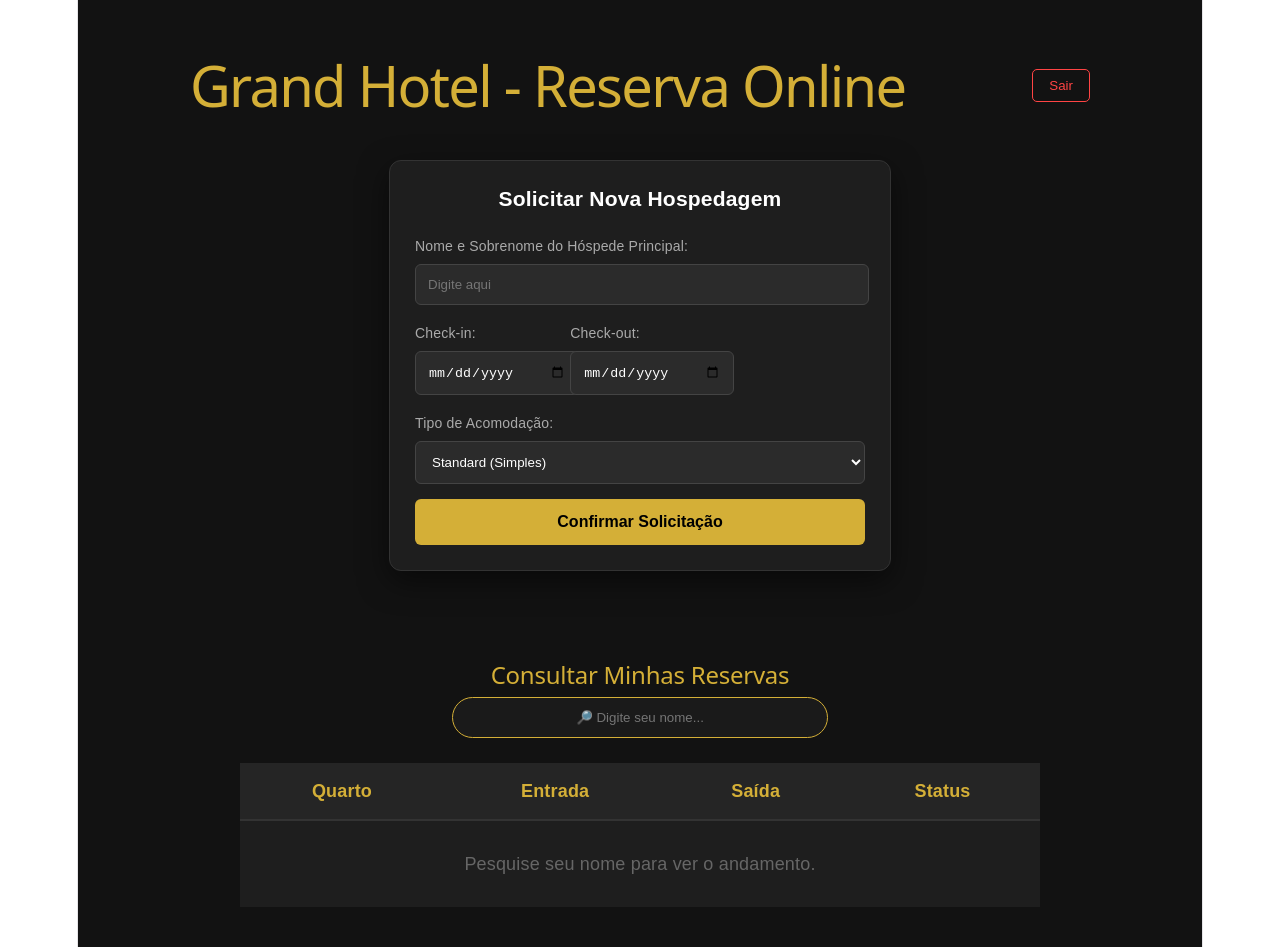
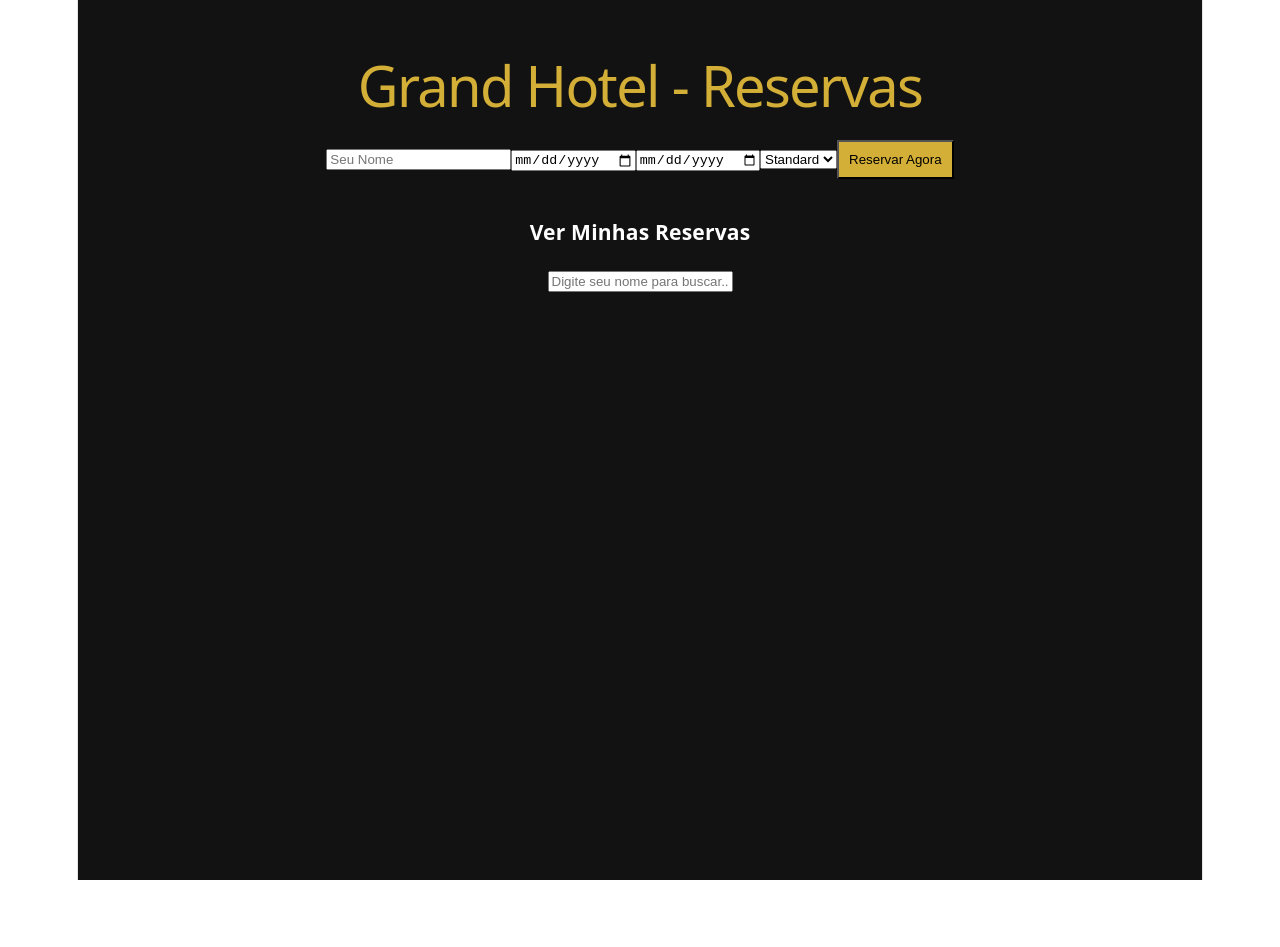
Before and after one commit to aleferraz21/sistema-reserva-hotel, a React app in the folder frontend/: page /home in a window 1280 px wide. After the commit the page ends 880 px from the top, so only its background shows below. Built offline with nearby package versions, Linux system fonts and the light colour scheme; the HTML template or start-up script is replaced by a standard one.

Commit message:
Front-end apontando para o Render oficial

```diff
--- a/frontend/src/Admin.jsx
+++ b/frontend/src/Admin.jsx
@@ -5,44 +5,44 @@ import { useNavigate } from 'react-router-dom';
 function Admin() {
   const [reservas, setReservas] = useState([]);
   const navigate = useNavigate();
+  const API_URL = 'https://backend-grand-hotel.onrender.com/reservas';
 
-  // 1. Função para buscar todas as reservas do hotel
+  // 1. Função para buscar todas as reservas
   const buscarReservas = useCallback(async () => {
     try {
-      const res = await axios.get('http://localhost:3000/reservas');
+      const res = await axios.get(API_URL);
       setReservas(res.data);
     } catch (err) {
       console.error("Erro ao buscar reservas:", err);
     }
   }, []);
 
-  // 2. useEffect ajustado para rodar APENAS UMA VEZ ao carregar a página
-  // Isso remove o erro de "cascading renders" da sua imagem
   useEffect(() => {
     buscarReservas();
-    // eslint-disable-next-line react-hooks/exhaustive-deps
-  }, []);
+  }, [buscarReservas]);
 
-  // 3. Função para Confirmar Reserva
+  // 2. Função para Confirmar/Aprovar
   const atualizarStatus = async (id, novoStatus) => {
     try {
-      await axios.patch(`http://localhost:3000/reservas/${id}`, { status: novoStatus });
-      alert("Reserva confirmada com sucesso!");
-      buscarReservas(); // Recarrega a lista para mostrar o status verde
+      await axios.patch(`${API_URL}/${id}`, { status: novoStatus });
+      alert("✅ Status atualizado com sucesso!");
+      buscarReservas();
     } catch (err) {
       console.error("Erro ao atualizar status:", err);
       alert("Erro ao conectar com o servidor.");
     }
   };
 
-  // 4. Função para Excluir/Cancelar Reserva
+  // 3. Função para Excluir
   const excluirReserva = async (id) => {
     if (window.confirm("Deseja cancelar e excluir esta reserva permanentemente?")) {
       try {
-        await axios.delete(`http://localhost:3000/reservas/${id}`);
+        await axios.delete(`${API_URL}/${id}`);
+        alert("🗑️ Reserva removida!");
         buscarReservas();
       } catch (err) {
         console.error("Erro ao excluir reserva:", err);
+        alert("Erro ao tentar excluir.");
       }
     }
   };
@@ -52,16 +52,15 @@ function Admin() {
     header: { display: 'flex', justifyContent: 'space-between', alignItems: 'center', marginBottom: '30px', borderBottom: '2px solid #d4af37', paddingBottom: '15px' },
     title: { color: '#d4af37', margin: 0 },
     btnSair: { backgroundColor: 'transparent', color: '#ff4444', border: '1px solid #ff4444', padding: '8px 16px', borderRadius: '5px', cursor: 'pointer', fontWeight: 'bold' },
-    table: { width: '100%', borderCollapse: 'collapse', backgroundColor: '#1e1e1e', borderRadius: '8px', overflow: 'hidden', boxShadow: '0 4px 15px rgba(0,0,0,0.5)' },
-    th: { textAlign: 'left', padding: '15px', backgroundColor: '#252525', color: '#d4af37', textTransform: 'uppercase', fontSize: '12px', borderBottom: '2px solid #333' },
-    td: { padding: '15px', borderBottom: '1px solid #333', fontSize: '14px', color: '#ccc' },
+    table: { width: '100%', borderCollapse: 'collapse', backgroundColor: '#1e1e1e', borderRadius: '8px', overflow: 'hidden' },
+    th: { textAlign: 'left', padding: '15px', backgroundColor: '#252525', color: '#d4af37' },
+    td: { padding: '15px', borderBottom: '1px solid #333' },
     statusBadge: (s) => ({
       padding: '4px 8px', borderRadius: '4px', fontSize: '11px', fontWeight: 'bold',
-      backgroundColor: s === 'aprovada' ? 'rgba(76, 175, 80, 0.1)' : 'rgba(255, 152, 0, 0.1)',
       color: s === 'aprovada' ? '#81c784' : '#ffb74d',
       border: `1px solid ${s === 'aprovada' ? '#4caf50' : '#ff9800'}`
     }),
-    btnConfirmar: { backgroundColor: '#d4af37', color: 'black', border: 'none', padding: '8px 12px', borderRadius: '4px', cursor: 'pointer', marginRight: '8px', fontWeight: 'bold' },
+    btnConfirmar: { backgroundColor: '#d4af37', color: 'black', border: 'none', padding: '8px 12px', borderRadius: '4px', cursor: 'pointer', marginRight: '8px' },
     btnExcluir: { backgroundColor: 'transparent', color: '#ef5350', border: '1px solid #ef5350', padding: '7px 11px', borderRadius: '4px', cursor: 'pointer' }
   };
 
@@ -69,40 +68,31 @@ function Admin() {
     <div style={styles.container}>
       <div style={styles.header}>
         <h1 style={styles.title}>Painel de Gestão - Grand Hotel</h1>
-        <button onClick={() => navigate('/')} style={styles.btnSair}>Sair do Sistema</button>
+        <button onClick={() => navigate('/')} style={styles.btnSair}>Sair</button>
       </div>
-
       <table style={styles.table}>
         <thead>
           <tr>
             <th style={styles.th}>Hóspede</th>
-            <th style={styles.th}>Check-in</th>
-            <th style={styles.th}>Check-out</th>
             <th style={styles.th}>Acomodação</th>
             <th style={styles.th}>Status</th>
-            <th style={styles.th}>Gerenciamento</th>
+            <th style={styles.th}>Ações</th>
           </tr>
         </thead>
         <tbody>
-          {reservas.length > 0 ? reservas.map(r => (
+          {reservas.map(r => (
             <tr key={r.id}>
               <td style={styles.td}>{r.usuario}</td>
-              <td style={styles.td}>{r.checkIn}</td>
-              <td style={styles.td}>{r.checkOut}</td>
               <td style={styles.td}>{r.tipoQuarto}</td>
-              <td style={styles.td}>
-                <span style={styles.statusBadge(r.status)}>{r.status.toUpperCase()}</span>
-              </td>
+              <td style={styles.td}><span style={styles.statusBadge(r.status)}>{r.status.toUpperCase()}</span></td>
               <td style={styles.td}>
                 {r.status === 'pendente' && (
-                  <button onClick={() => atualizarStatus(r.id, 'aprovada')} style={styles.btnConfirmar}>Confirmar</button>
+                  <button onClick={() => atualizarStatus(r.id, 'aprovada')} style={styles.btnConfirmar}>Aprovar</button>
                 )}
                 <button onClick={() => excluirReserva(r.id)} style={styles.btnExcluir}>Excluir</button>
               </td>
             </tr>
-          )) : (
-            <tr><td colSpan="6" style={{...styles.td, textAlign: 'center', padding: '40px'}}>Nenhuma reserva encontrada.</td></tr>
-          )}
+          ))}
         </tbody>
       </table>
     </div>
--- a/frontend/src/Home.jsx
+++ b/frontend/src/Home.jsx
@@ -1,146 +1,66 @@
 import { useState, useEffect, useCallback } from 'react';
 import axios from 'axios';
-import { useNavigate } from 'react-router-dom';
 
 function Home() {
   const [usuario, setUsuario] = useState('');
   const [checkIn, setCheckIn] = useState('');
   const [checkOut, setCheckOut] = useState('');
   const [tipoQuarto, setTipoQuarto] = useState('Standard');
-
   const [buscaNome, setBuscaNome] = useState('');
   const [minhasReservas, setMinhasReservas] = useState([]);
-  const navigate = useNavigate();
 
-  // Função para buscar status das reservas
+  const API_URL = 'https://backend-grand-hotel.onrender.com/reservas';
+
   const buscarStatus = useCallback(async () => {
-    if (!buscaNome || buscaNome.length < 3) {
-      setMinhasReservas([]);
-      return;
-    }
+    if (!buscaNome || buscaNome.length < 3) return;
     try {
-      const res = await axios.get(`http://localhost:3000/reservas/meu-status/${buscaNome}`);
+      // Busca específica por usuário no Render
+      const res = await axios.get(`${API_URL}/meu-status/${buscaNome}`);
       setMinhasReservas(res.data);
-    } catch (err) {
-      console.error("Erro ao carregar reservas", err);
-    }
+    } catch (err) { console.error(err); }
   }, [buscaNome]);
 
   useEffect(() => {
-    const delayDebounceFn = setTimeout(() => buscarStatus(), 500);
-    return () => clearTimeout(delayDebounceFn);
+    const timer = setTimeout(() => buscarStatus(), 500);
+    return () => clearTimeout(timer);
   }, [buscaNome, buscarStatus]);
 
-  // --- FUNÇÃO COM TRATAMENTO DE ERRO DO BACK-END ---
   const fazerReserva = async (e) => {
     e.preventDefault();
     try {
-      // Tenta enviar para o Back-end
-      await axios.post('http://axios.post:3000/reservas', {
-        usuario, checkIn, checkOut, tipoQuarto
-      });
-
-      alert("✅ Solicitação de reserva enviada com sucesso!");
-      setBuscaNome(usuario); // Atualiza a busca automaticamente
-
+      await axios.post(API_URL, { usuario, checkIn, checkOut, tipoQuarto });
+      alert("✅ Reserva solicitada!");
+      setBuscaNome(usuario);
     } catch (err) {
-      // 🟢 CAPTURA DO ERRO DO BACK-END:
-      // Se o back-end enviou um erro (ex: 400 Bad Request), pegamos a mensagem
-      const mensagemErro = err.response?.data?.error || "Erro inesperado ao conectar com o hotel.";
-
-      console.error("Erro detectado:", mensagemErro);
-      alert(`⚠️ Atenção: ${mensagemErro}`);
+      alert(err.response?.data?.error || "Erro ao conectar.");
     }
   };
 
-  const styles = {
-    container: { padding: '40px', backgroundColor: '#121212', minHeight: '100vh', color: 'white', textAlign: 'center', fontFamily: 'Arial' },
-    card: { backgroundColor: '#1e1e1e', padding: '25px', borderRadius: '12px', marginBottom: '40px', display: 'inline-block', width: '100%', maxWidth: '450px', border: '1px solid #333', boxShadow: '0 10px 30px rgba(0,0,0,0.5)' },
-    inputGroup: { textAlign: 'left', marginBottom: '15px' },
-    label: { fontSize: '14px', color: '#aaa', display: 'block', marginBottom: '5px' },
-    input: { width: '95%', padding: '12px', borderRadius: '6px', border: '1px solid #444', backgroundColor: '#2b2b2b', color: 'white' },
-    button: { padding: '14px', backgroundColor: '#d4af37', color: 'black', border: 'none', borderRadius: '6px', cursor: 'pointer', fontWeight: 'bold', width: '100%', fontSize: '16px' },
-    tabela: { width: '100%', maxWidth: '800px', margin: '0 auto', borderCollapse: 'collapse', backgroundColor: '#1e1e1e' },
-    th: { backgroundColor: '#252525', padding: '15px', color: '#d4af37', borderBottom: '2px solid #333' },
-    td: { padding: '15px', borderBottom: '1px solid #333', fontSize: '14px' },
-    statusBadge: (s) => ({ color: s === 'aprovada' ? '#4caf50' : '#ff9800', fontWeight: 'bold', border: `1px solid ${s === 'aprovada' ? '#4caf50' : '#ff9800'}`, padding: '4px 8px', borderRadius: '4px', fontSize: '12px' })
-  };
+  // ... (Mantenha os estilos e o return que já usamos anteriormente)
+  return (
+    <div style={{ padding: '40px', backgroundColor: '#121212', color: 'white', minHeight: '100vh' }}>
+       {/* O conteúdo do HTML permanece o mesmo, focado no formulário e na tabela */}
+       <h1 style={{color: '#d4af37'}}>Grand Hotel - Reservas</h1>
+       <form onSubmit={fazerReserva}>
+          <input placeholder="Seu Nome" value={usuario} onChange={e => setUsuario(e.target.value)} required />
+          <input type="date" value={checkIn} onChange={e => setCheckIn(e.target.value)} required />
+          <input type="date" value={checkOut} onChange={e => setCheckOut(e.target.value)} required />
+          <select value={tipoQuarto} onChange={e => setTipoQuarto(e.target.value)}>
+            <option value="Standard">Standard</option>
+            <option value="Luxo">Luxo</option>
+          </select>
+          <button type="submit" style={{backgroundColor: '#d4af37', padding: '10px', marginTop: '10px'}}>Reservar Agora</button>
+       </form>
 
-  return (
-    <div style={styles.container}>
-      <div style={{ display: 'flex', justifyContent: 'space-between', alignItems: 'center', maxWidth: '900px', margin: '0 auto 30px auto' }}>
-        <h1 style={{ color: '#d4af37' }}>Grand Hotel - Reserva Online</h1>
-        <button onClick={() => navigate('/')} style={{ backgroundColor: 'transparent', color: '#ff4444', border: '1px solid #ff4444', padding: '8px 16px', borderRadius: '5px', cursor: 'pointer' }}>Sair</button>
-      </div>
-
-      <div style={styles.card}>
-        <h3 style={{ marginTop: 0 }}>Solicitar Nova Hospedagem</h3>
-        <form onSubmit={fazerReserva}>
-          <div style={styles.inputGroup}>
-            <label style={styles.label}>Nome e Sobrenome do Hóspede Principal:</label>
-            <input placeholder="Digite aqui " value={usuario} onChange={e => setUsuario(e.target.value)} style={styles.input} />
-          </div>
-
-          <div style={{ display: 'flex', gap: '10px' }}>
-            <div style={styles.inputGroup}>
-              <label style={styles.label}>Check-in:</label>
-              <input type="date" value={checkIn} onChange={e => setCheckIn(e.target.value)} style={styles.input} />
-            </div>
-            <div style={styles.inputGroup}>
-              <label style={styles.label}>Check-out:</label>
-              <input type="date" value={checkOut} onChange={e => setCheckOut(e.target.value)} style={styles.input} />
-            </div>
-          </div>
-
-          <div style={styles.inputGroup}>
-            <label style={styles.label}>Tipo de Acomodação:</label>
-            <select value={tipoQuarto} onChange={e => setTipoQuarto(e.target.value)} style={{...styles.input, width: '100%'}}>
-              <option value="Standard">Standard (Simples)</option>
-              <option value="Luxo">Luxo (Vista Mar)</option>
-              <option value="Suíte Master">Suíte Master (Hidro)</option>
-            </select>
-          </div>
-
-          <button type="submit" style={styles.button}>Confirmar Solicitação</button>
-        </form>
-      </div>
-
-      <div style={{ marginTop: '50px' }}>
-        <h2 style={{ color: '#d4af37' }}>Consultar Minhas Reservas</h2>
-        <input
-          placeholder="🔎 Digite seu nome..."
-          value={buscaNome}
-          onChange={e => setBuscaNome(e.target.value)}
-          style={{ width: '100%', maxWidth: '350px', padding: '12px', borderRadius: '25px', border: '1px solid #d4af37', backgroundColor: '#1a1a1a', color: 'white', marginBottom: '25px', textAlign: 'center' }}
-        />
-
-        <table style={styles.tabela}>
-          <thead>
-            <tr>
-              <th style={styles.th}>Quarto</th>
-              <th style={styles.th}>Entrada</th>
-              <th style={styles.th}>Saída</th>
-              <th style={styles.th}>Status</th>
-            </tr>
-          </thead>
-          <tbody>
-            {minhasReservas.length > 0 ? (
-              minhasReservas.map(h => (
-                <tr key={h.id}>
-                  <td style={styles.td}>{h.tipoQuarto}</td>
-                  <td style={styles.td}>{h.checkIn}</td>
-                  <td style={styles.td}>{h.checkOut}</td>
-                  <td style={styles.td}>
-                    <span style={styles.statusBadge(h.status)}>{h.status.toUpperCase()}</span>
-                  </td>
-                </tr>
-              ))
-            ) : (
-              <tr><td colSpan="4" style={{ padding: '30px', color: '#666' }}>Pesquise seu nome para ver o andamento.</td></tr>
-            )}
-          </tbody>
-        </table>
-      </div>
+       <div style={{marginTop: '40px'}}>
+          <h3>Ver Minhas Reservas</h3>
+          <input placeholder="Digite seu nome para buscar..." value={buscaNome} onChange={e => setBuscaNome(e.target.value)} />
+          <ul>
+            {minhasReservas.map(r => (
+              <li key={r.id}>{r.tipoQuarto} - Status: {r.status}</li>
+            ))}
+          </ul>
+       </div>
     </div>
   );
 }
```
